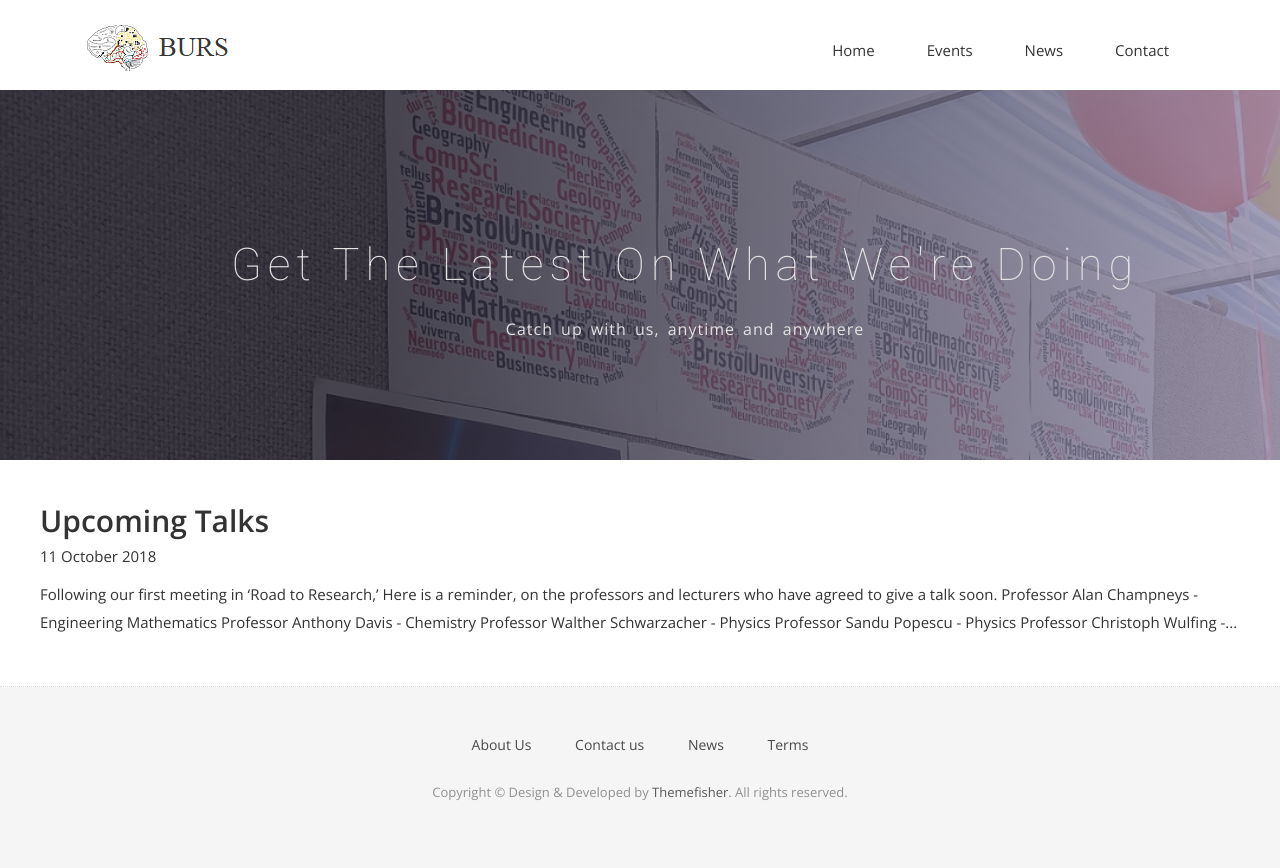
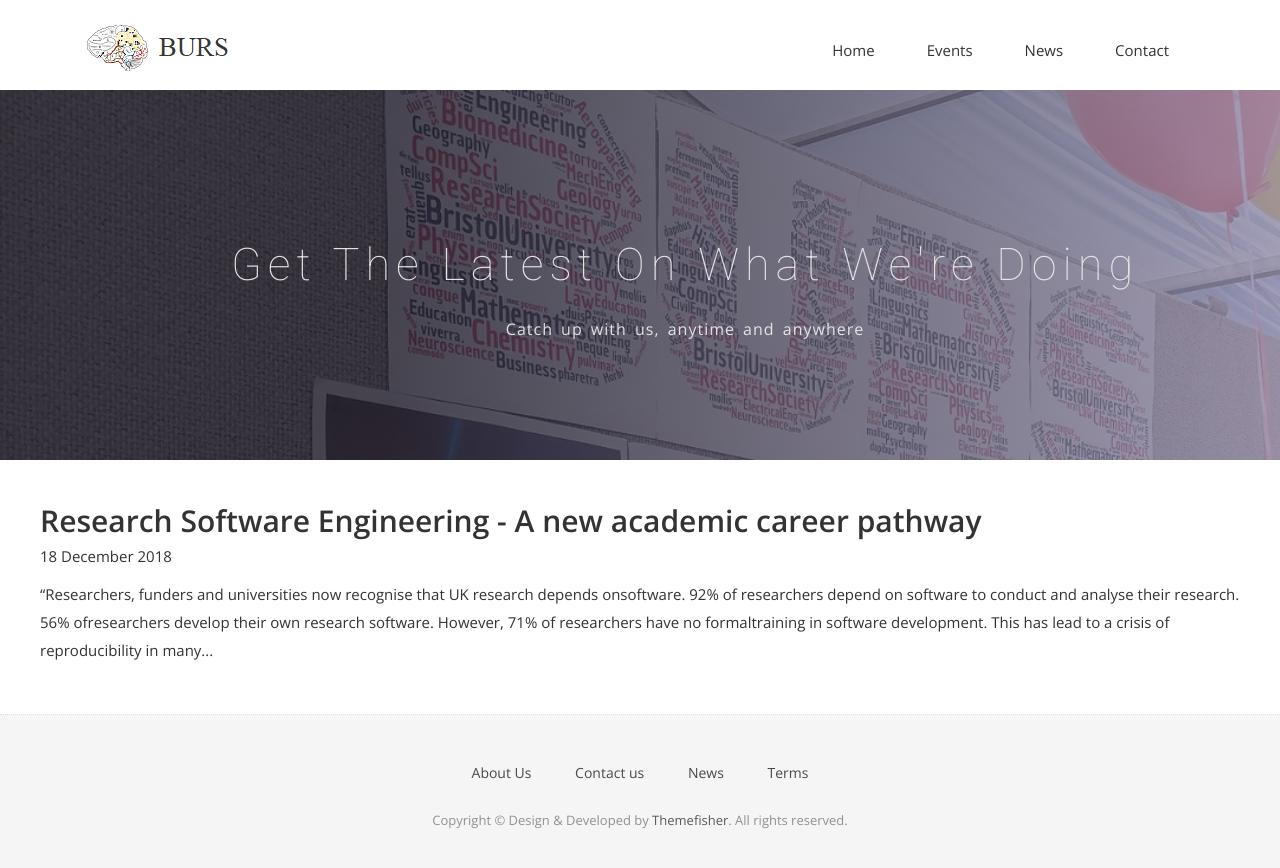
Before and after one commit to bristolresearchsoc/bristolresearchsoc.github.io, a Jekyll site: the page built from news.html, in a window 1280 px wide. Shown: the top 868 px of the page. Built offline with Jekyll 4.4.1, drawn with Linux system fonts in a browser that asks for light colours; nearby versions of some CDN libraries; some web fonts are replaced.

Commit message:
add post on RSE

```diff
--- /dev/null
+++ b/_posts/2018-12-18-Lecture-1.md
@@ -0,0 +1,10 @@
+---
+layout: post
+title: Research Software Engineering - A new academic career pathway
+subtitle: upcoming lecture talks by prominent figures in research
+date: 2018-12-18
+author: Kheeran Naidu
+permalink: /:year/:month/:day/:title.html
+---
+
+“Researchers, funders and universities now recognise that UK research depends onsoftware.  92% of researchers depend on software to conduct and analyse their research.  56% ofresearchers develop their own research software.  However, 71% of researchers have no formaltraining in software development.  This has lead to a crisis of reproducibility in many fields,as it is challenging (if not impossible) for many pieces of research or analysis software to runon anything other than the laptops of the original researcher.  The career of Research SoftwareEngineering has been created to help address this problem.  Research Software Engineers haveexperience and training in both software engineering and domain research.  They help ensurethat  software  is  written  to  be  portable  and  reproducible,  enabling  software  to  be  sustainedbetween projects and shared with the wider academic and industrial community.  In this talkI will discuss what Research Software Engineers do, the growth of RSE groups in universitiesacross the country,  and provide some examples of why it is so important to change researchculture so that researchers learn and adopt core software engineering best practice (e.g.  versioncontrol and testing).”  - Dr.  Christopher Woods
```
Also changed, not shown: _posts/temp.md (line endings or trailing spaces).
